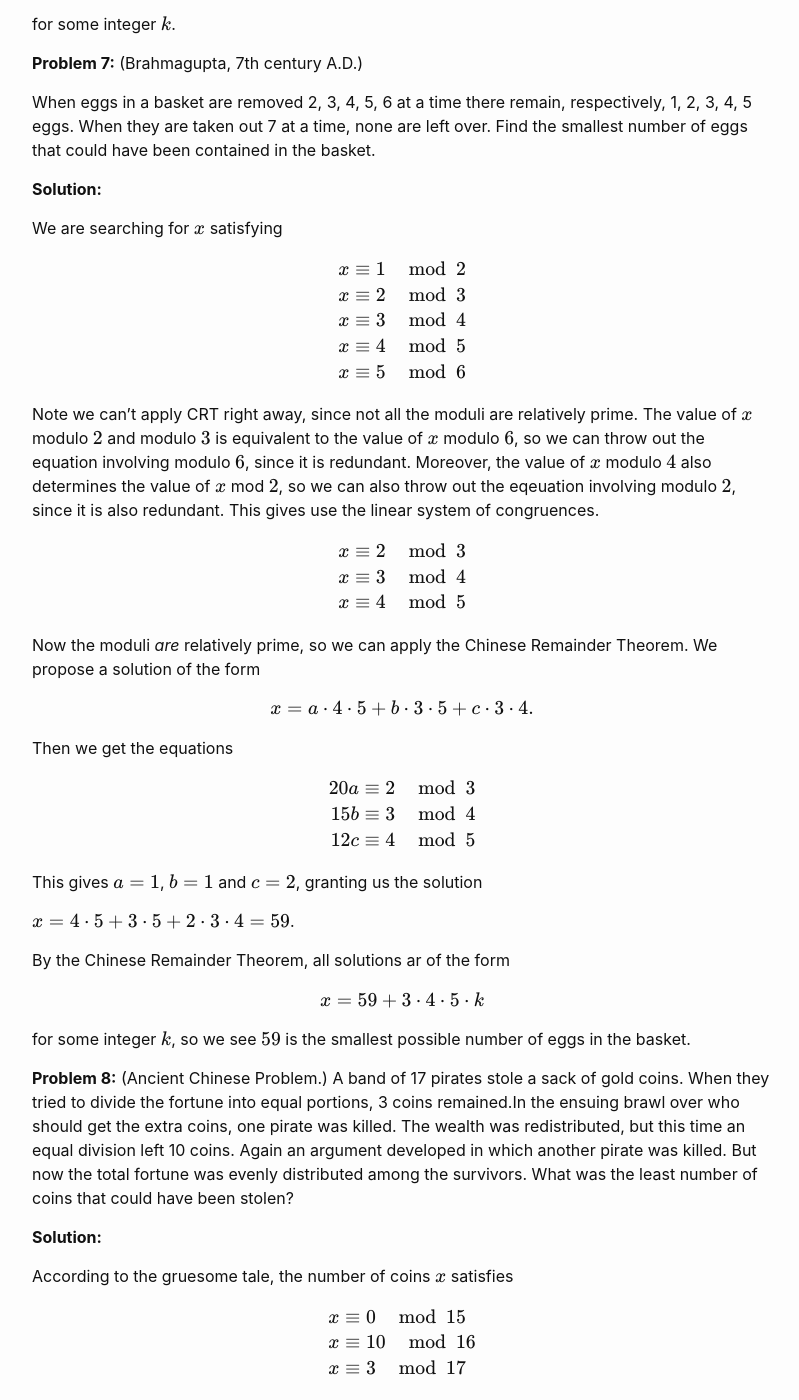
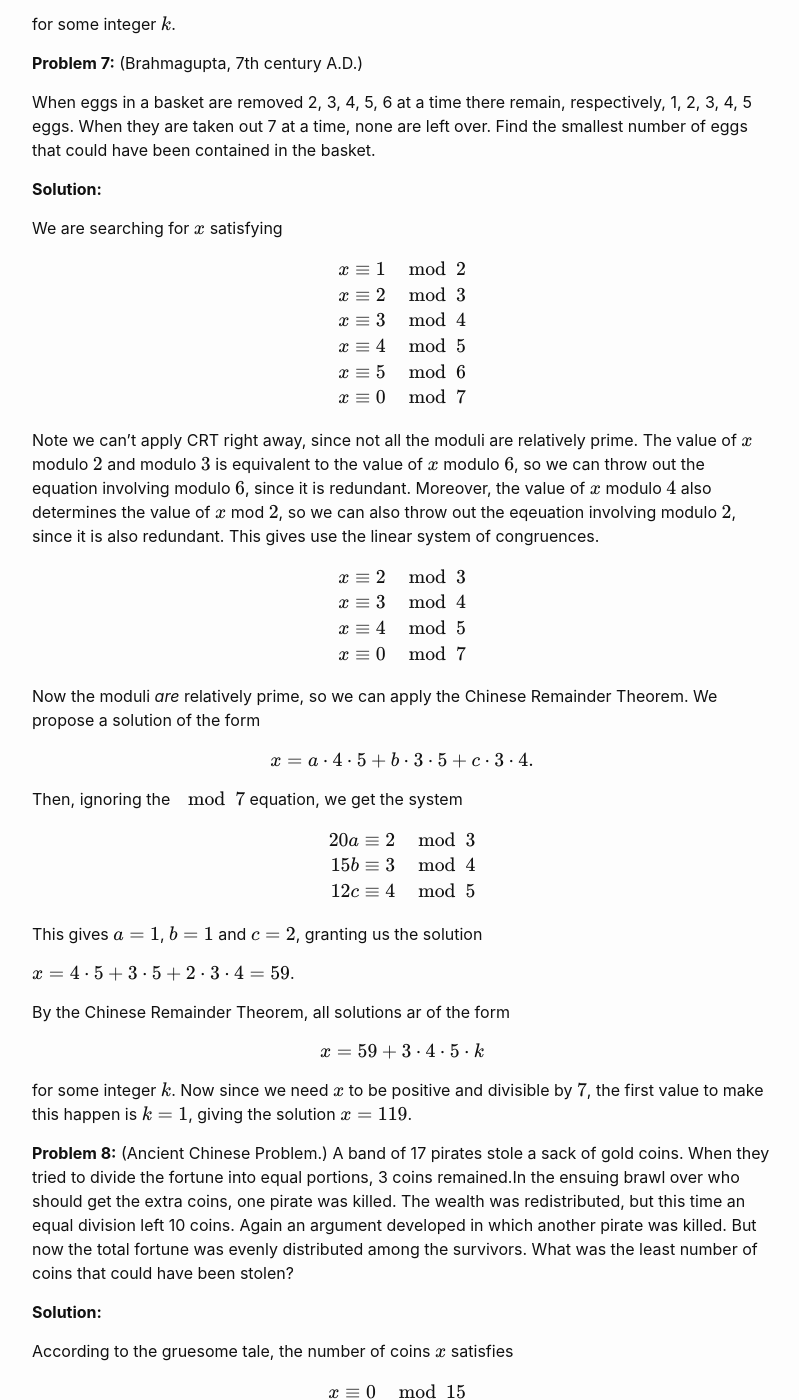
Before and after one commit to wcasper/math430spring2023, a Jekyll site: the page built from _homework/hw4-soln.md, in a window 1280 px wide and 1400 px high, scrolled down 3880 px. Shown: the whole window, without its empty margins (238-1037 px from the left). Built offline with Jekyll 4.4.1, drawn with Linux system fonts in a browser that asks for light colours; emoji names are drawn with the system emoji font.

Commit message:
fixed error in solution

```diff
--- a/_homework/hw4-soln.md
+++ b/_homework/hw4-soln.md
@@ -195,7 +195,8 @@ x &\equiv 1\mod 2\\
 x &\equiv 2\mod 3\\
 x &\equiv 3\mod 4\\
 x &\equiv 4\mod 5\\
-x &\equiv 5\mod 6
+x &\equiv 5\mod 6\\
+x &\equiv 0\mod 7\\
 \end{align}$$
 
 Note we can't apply CRT right away, since not all the moduli are relatively prime.
@@ -205,7 +206,8 @@ Moreover, the value of $$x$$ modulo $$4$$ also determines the value of $$x$$ mod
 $$\begin{align}
 x &\equiv 2\mod 3\\
 x &\equiv 3\mod 4\\
-x &\equiv 4\mod 5
+x &\equiv 4\mod 5\\
+x &\equiv 0\mod 7
 \end{align}$$
 
 Now the moduli *are* relatively prime, so we can apply the Chinese Remainder Theorem.
@@ -213,7 +215,7 @@ We propose a solution of the form
 
 $$x = a\cdot 4\cdot 5 + b\cdot 3\cdot 5 + c\cdot 3\cdot 4.$$
 
-Then we get the equations
+Then, ignoring the $$\mod 7$$ equation, we get the system
 
 $$\begin{align}
 20a &\equiv 2\mod 3\\
@@ -229,7 +231,8 @@ By the Chinese Remainder Theorem, all solutions ar of the form
 
 $$x = 59 + 3\cdot 4\cdot 5\cdot k$$
 
-for some integer $$k$$, so we see $$59$$ is the smallest possible number of eggs in the basket.
+for some integer $$k$$.
+Now since we need $$x$$ to be positive and divisible by $$7$$, the first value to make this happen is $$k=1$$, giving the solution $$x=119$$.
 
 **Problem 8:** (Ancient Chinese Problem.) A band of
  17 pirates stole a sack of gold coins. When they
```
